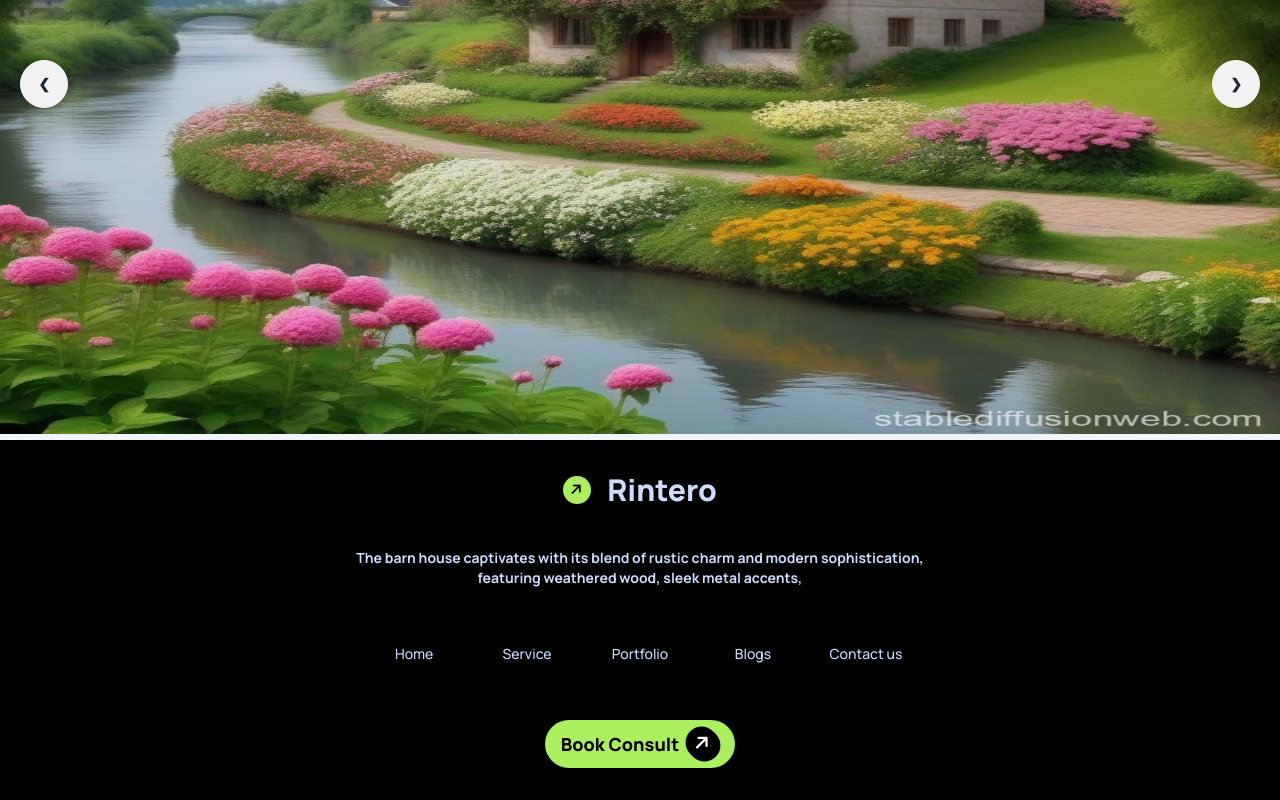
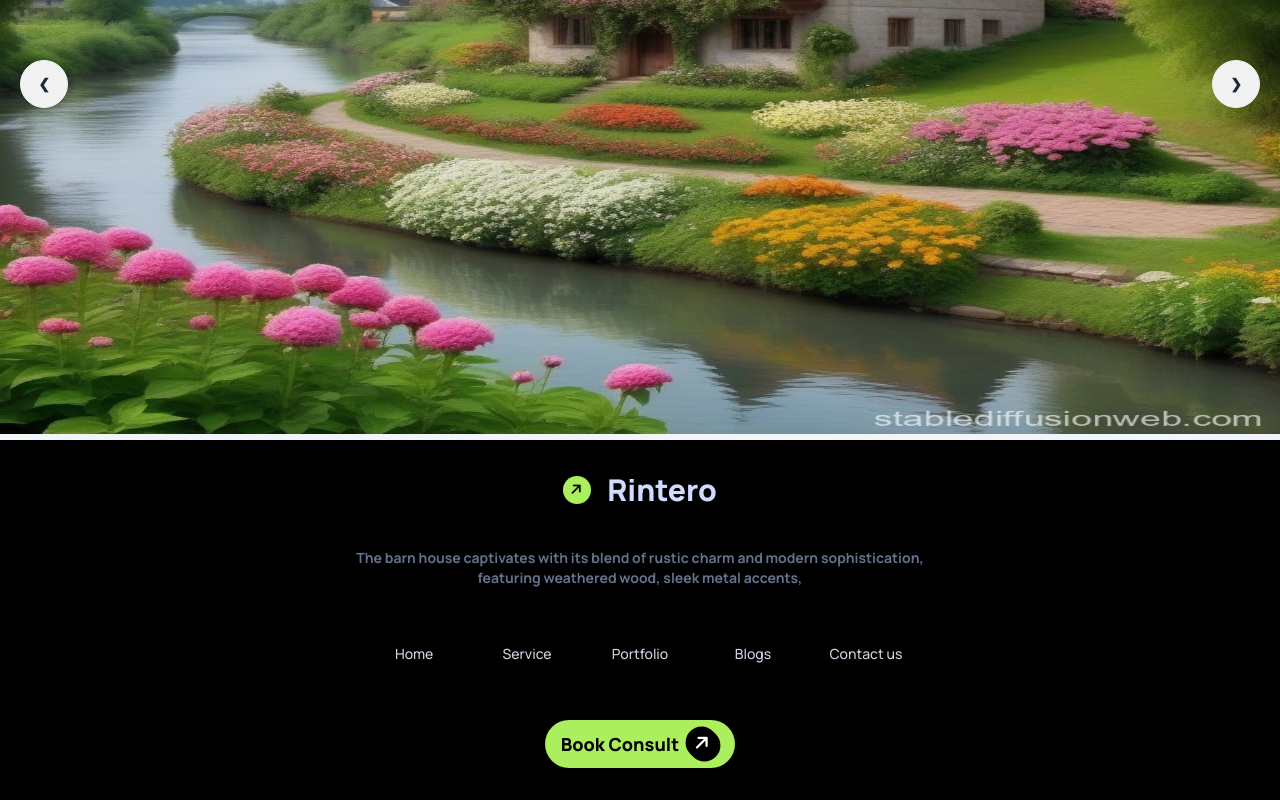
Before and after one commit to Arif2ankhi/barn-house-assignment-3, a plain HTML site: page index.html in a window 1280 px wide. Shown: the part 2648-3448 px from the top of the page. Drawn offline with nearby package versions, Linux system fonts and the light colour scheme.

Commit message:
Edited  footer text colour

```diff
--- a/index.html
+++ b/index.html
@@ -368,7 +368,7 @@
 
     </div>
 
-    <p class="font-bold text-[]">
+    <p class="font-bold text-slate-500">
 
       The barn house captivates with its blend of rustic charm and modern sophistication,<br> featuring weathered wood, sleek metal  accents,
 
@@ -376,7 +376,7 @@
 
 
 
-    <ul class="menu menu-horizontal px-1 text-medium font-medium  grid lg:grid-cols-5 sm:grid-cols-1">
+    <ul class="menu menu-horizontal px-1 text-medium font-medium text-slate-300 grid lg:grid-cols-5 sm:grid-cols-1">
 
         <li class="hover:text-primary transition-colors duration-300 ease-in-out"><a>Home</a></li>
 
```
